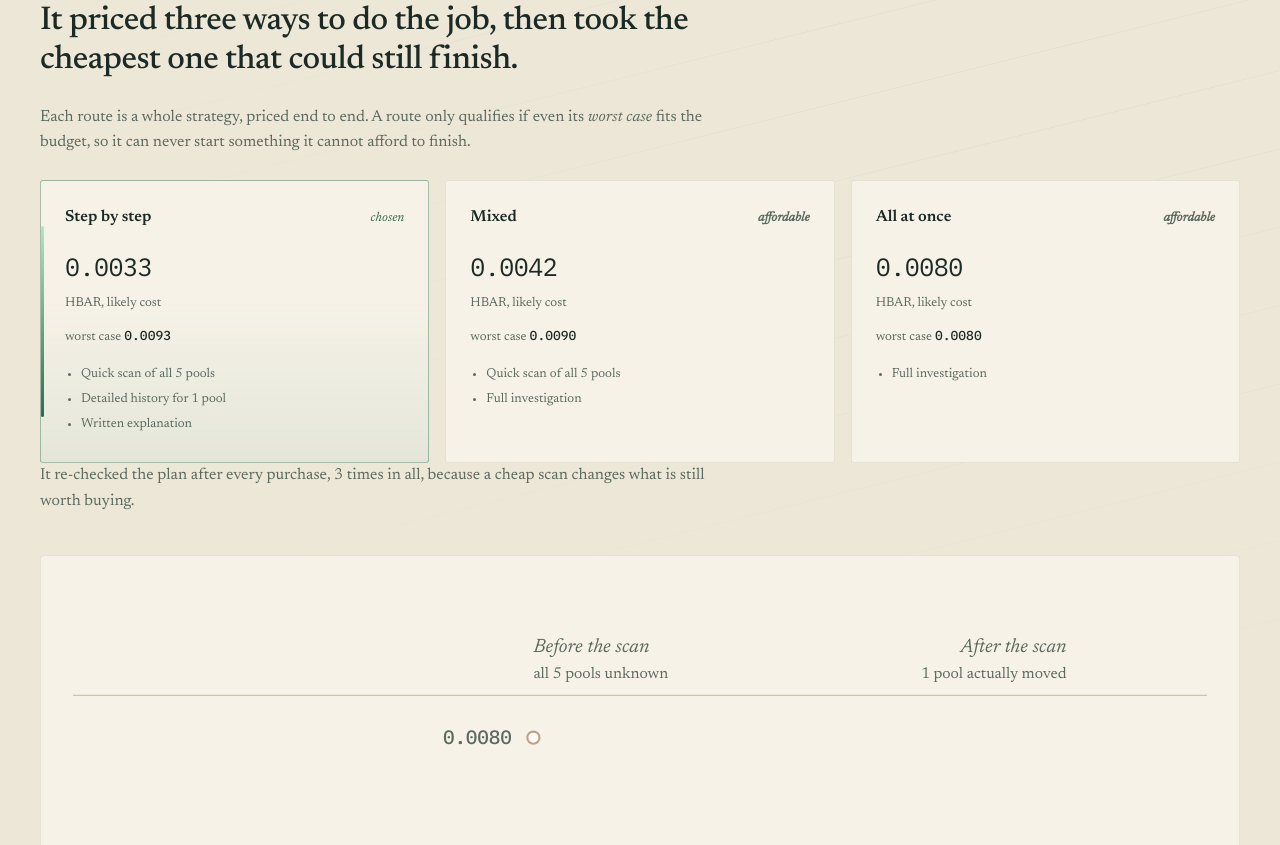
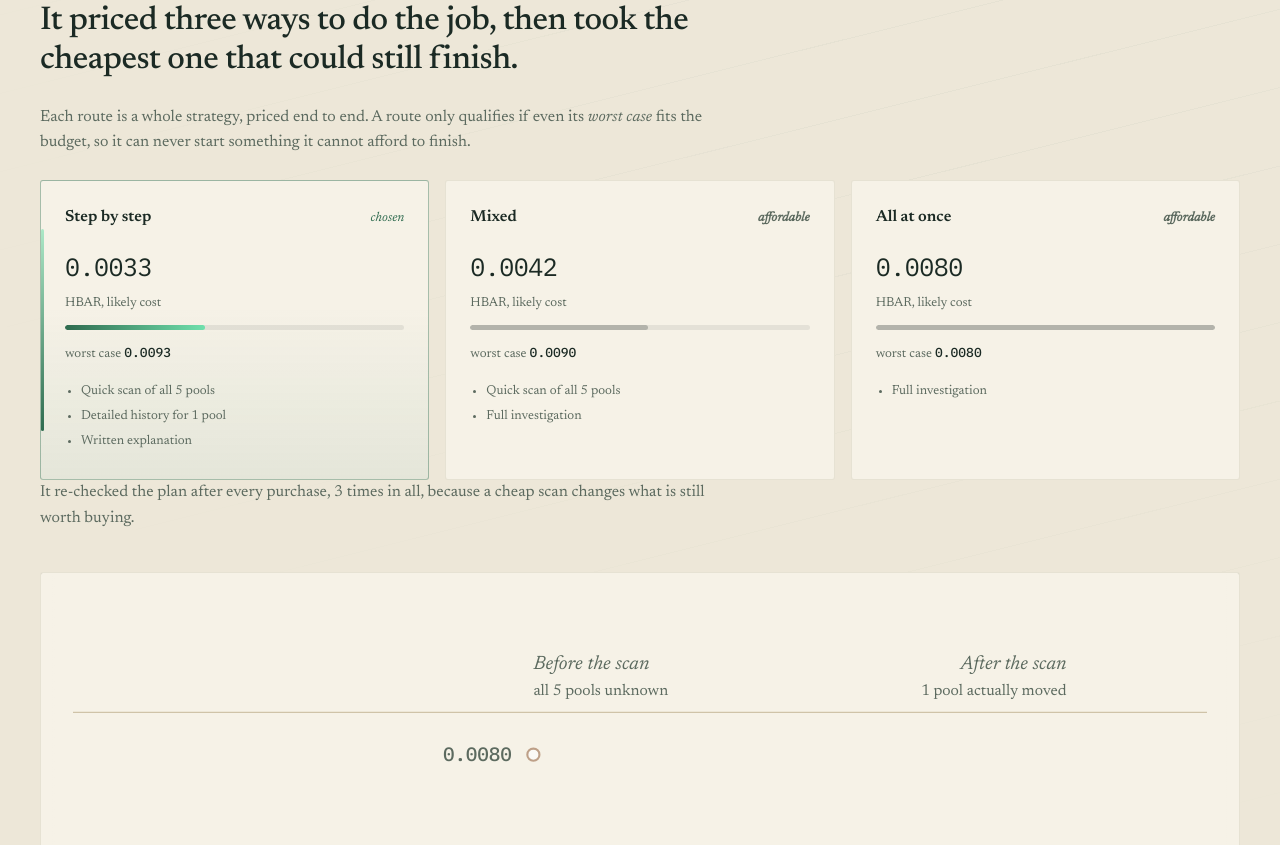
Before and after one commit to mandate-run/mandate, a plain HTML site: page site/index.html in a window 1280 px wide. Shown: the part 1175-2020 px from the top of the page. Drawn offline with Linux system fonts and the light colour scheme.

Commit message:
feat(site): route prices read as lengths
- the cards held the numbers, not the gap
- scaled against the dearest route

```diff
--- a/site/render.js
+++ b/site/render.js
@@ -69,6 +69,14 @@ function renderPlans(report) {
 
     card.appendChild(el("div", { class: "amt" }, tidy(amount(p.expected))));
     card.appendChild(el("div", { class: "lbl" }, "HBAR, likely cost"));
+
+    // A bar against the dearest route, so the difference between 0.0033 and
+    // 0.0080 is seen rather than worked out.
+    const dearest = Math.max(...round.plans.map(q => q.expected));
+    const gauge = el("div", { class: "gauge" });
+    const fill = el("i", { style: `width:${(p.expected / dearest) * 100}%` });
+    gauge.appendChild(fill);
+    card.appendChild(gauge);
 
     const bound = el("div", { class: "bound" });
     bound.appendChild(document.createTextNode("worst case "));
--- a/site/style.css
+++ b/site/style.css
@@ -355,6 +355,20 @@ h3 {
 .plan .amt { font-family: var(--mono); font-size: var(--t-sum); margin: var(--s4) 0 var(--s1);
   letter-spacing: -.02em; }
 .plan .lbl { font-size: var(--t-fine); color: var(--ink-soft); }
+/* The price as a length, not just a number. Scaled against the dearest
+   route so the three cards can be compared at a glance. */
+.gauge {
+  height: 5px; border-radius: var(--r-pill); background: rgba(22,36,29,.08);
+  margin: var(--s3) 0 0; overflow: hidden;
+}
+.gauge i {
+  display: block; height: 100%; border-radius: var(--r-pill);
+  background: rgba(22,36,29,.24);
+}
+.plan.chosen .gauge i {
+  background: linear-gradient(to right, var(--sealed), #6fe0ac);
+}
+
 .plan .bound { font-size: var(--t-fine); color: var(--ink-soft); margin-top: var(--s3); }
 .plan .bound b { font-family: var(--mono); font-weight: 500; color: var(--ink); }
 .plan ul { margin: var(--s4) 0 0; padding-left: var(--s4); font-size: var(--t-fine); color: var(--ink-soft); }
```
